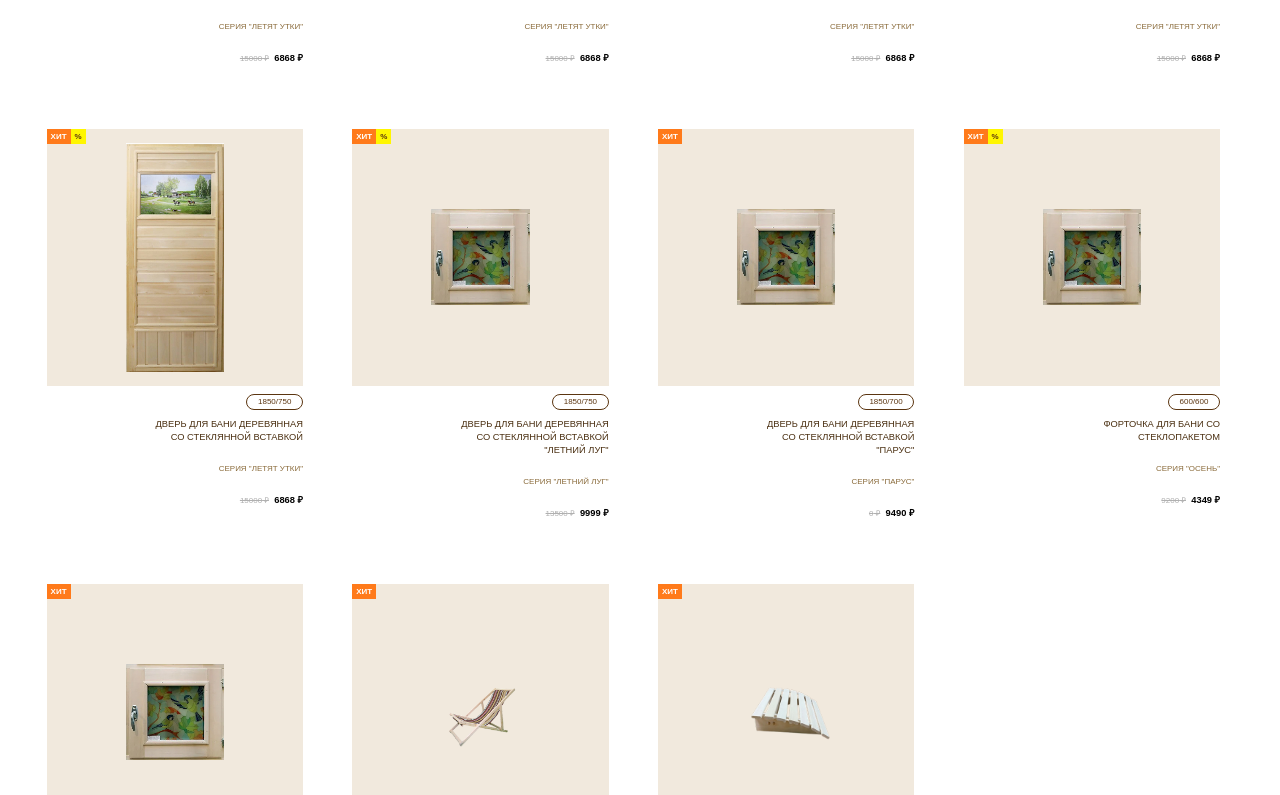
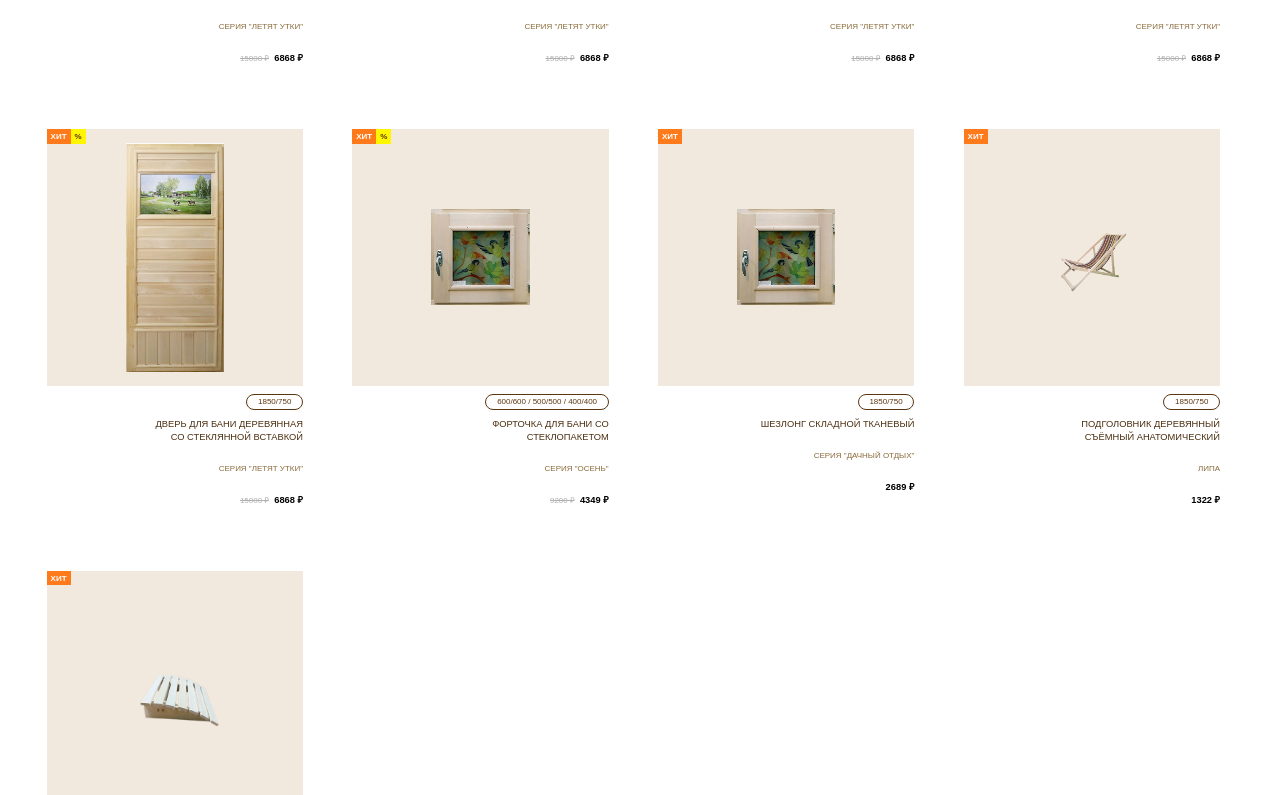
Before and after one commit to Safirenat/mywood, a Next.js app: page / in a window 1280 px wide. Shown: the part 1045-1840 px from the top of the page. Built offline with nearby package versions, Linux system fonts and the light colour scheme.

Commit message:
Вывод нескольких размеров товаров в карточке товара

```diff
--- a/src/components/ui/ProductCard/ProductCard.tsx
+++ b/src/components/ui/ProductCard/ProductCard.tsx
@@ -17,7 +17,7 @@ export default function ProductCard({
     image,
     title,
     series,
-    sizeLabel,
+    sizes,
     price,
     oldPrice,
     isHit,
@@ -56,9 +56,10 @@ export default function ProductCard({
         />
       </div>
 
-      {sizeLabel && (
+      {sizes && sizes.length > 0 && (
         <div className={styles.SizePill}>
-          <span>{sizeLabel}</span>
+          {/* "600/600 / 500/500 / 400/400" */}
+          <span>{sizes.join(" / ")}</span>
         </div>
       )}
 
--- a/src/data/products.ts
+++ b/src/data/products.ts
@@ -3,23 +3,22 @@
 export type ProductCategory =
   | "wood-door"
   | "glass-door"
-  | "combo-door"   // 🔸 новая категория
   | "window"
   | "lounger"
   | "headrest"
   | "other";
 
 export interface Product {
-  id: string;           // ID товара
-  title: string;        // Название, напр. "ДВЕРЬ ДЛЯ БАНИ ..."
-  series: string;       // Серия, напр. 'СЕРИЯ "ЛЕТЯТ УТКИ"'
-  sizeLabel?: string;   // Размер, напр. "1850/750"
-  image: string;        // Путь к картинке
-  price: number;        // Актуальная цена
-  oldPrice?: number;    // Старая цена (если есть скидка)
-  isHit: boolean;       // Хит продаж
-  isNew: boolean;       // Новинка
-  hasDiscount: boolean; // Есть скидка (%)
+  id: string;            // ID товара
+  title: string;         // Название, напр. "ДВЕРЬ ДЛЯ БАНИ ..."
+  series: string;        // Серия, напр. 'СЕРИЯ "ЛЕТЯТ УТКИ"'
+  sizes?: string[];      // МАССИВ размеров: ["600/600", "500/500"]
+  image: string;         // Путь к картинке
+  price: number;         // Актуальная цена
+  oldPrice?: number;     // Старая цена (если есть скидка)
+  isHit: boolean;        // Хит продаж
+  isNew: boolean;        // Новинка
+  hasDiscount: boolean;  // Есть скидка (%)
   category: ProductCategory;
 }
 
@@ -30,7 +29,7 @@ export const categorizedProducts: Record<ProductCategory, Product[]> = {
       id: "door-1",
       title: "ДВЕРЬ ДЛЯ БАНИ ДЕРЕВЯННАЯ СО СТЕКЛЯННОЙ ВСТАВКОЙ",
       series: 'СЕРИЯ "ЛЕТЯТ УТКИ"',
-      sizeLabel: "1850/750",
+      sizes: ["1850/750"],
       image: "/products/test-tovar.jpg",
       price: 6868,
       oldPrice: 15000,
@@ -43,7 +42,7 @@ export const categorizedProducts: Record<ProductCategory, Product[]> = {
       id: "door-122",
       title: "ДВЕРЬ ДЛЯ БАНИ ДЕРЕВЯННАЯ СО СТЕКЛЯННОЙ ВСТАВКОЙ",
       series: 'СЕРИЯ "ЛЕТЯТ УТКИ"',
-      sizeLabel: "1850/750",
+      sizes: ["1850/750"],
       image: "/products/test-tovar.jpg",
       price: 6868,
       oldPrice: 15000,
@@ -56,7 +55,7 @@ export const categorizedProducts: Record<ProductCategory, Product[]> = {
       id: "door-221",
       title: "ДВЕРЬ ДЛЯ БАНИ ДЕРЕВЯННАЯ СО СТЕКЛЯННОЙ ВСТАВКОЙ",
       series: 'СЕРИЯ "ЛЕТЯТ УТКИ"',
-      sizeLabel: "1850/750",
+      sizes: ["1850/750"],
       image: "/products/test-tovar.jpg",
       price: 6868,
       oldPrice: 15000,
@@ -69,7 +68,7 @@ export const categorizedProducts: Record<ProductCategory, Product[]> = {
       id: "door-21",
       title: "ДВЕРЬ ДЛЯ БАНИ ДЕРЕВЯННАЯ СО СТЕКЛЯННОЙ ВСТАВКОЙ",
       series: 'СЕРИЯ "ЛЕТЯТ УТКИ"',
-      sizeLabel: "1850/750",
+      sizes: ["1850/750"],
       image: "/products/test-tovar.jpg",
       price: 6868,
       oldPrice: 15000,
@@ -82,7 +81,7 @@ export const categorizedProducts: Record<ProductCategory, Product[]> = {
       id: "door-231",
       title: "ДВЕРЬ ДЛЯ БАНИ ДЕРЕВЯННАЯ СО СТЕКЛЯННОЙ ВСТАВКОЙ",
       series: 'СЕРИЯ "ЛЕТЯТ УТКИ"',
-      sizeLabel: "1850/750",
+      sizes: ["1850/750"],
       image: "/products/test-tovar.jpg",
       price: 6868,
       oldPrice: 15000,
@@ -98,7 +97,7 @@ export const categorizedProducts: Record<ProductCategory, Product[]> = {
       id: "glass-1",
       title: "ДВЕРЬ СТЕКЛЯННАЯ МАТОВАЯ",
       series: "BRONZE",
-      sizeLabel: "1850/700",
+      sizes: ["1850/700"],
       image: "/products/test-tovar2.jpg",
       price: 11000,
       isHit: false,
@@ -110,7 +109,7 @@ export const categorizedProducts: Record<ProductCategory, Product[]> = {
       id: "glass-31",
       title: "ДВЕРЬ СТЕКЛЯННАЯ МАТОВАЯ",
       series: "BRONZE",
-      sizeLabel: "1850/700",
+      sizes: ["1850/700"],
       image: "/products/test-tovar.jpg",
       price: 11000,
       isHit: false,
@@ -122,7 +121,7 @@ export const categorizedProducts: Record<ProductCategory, Product[]> = {
       id: "glass-31654",
       title: "ДВЕРЬ СТЕКЛЯННАЯ МАТОВАЯ",
       series: "BRONZE",
-      sizeLabel: "1850/700",
+      sizes: ["1850/700"],
       image: "/products/test-tovar.jpg",
       price: 11000,
       isHit: false,
@@ -134,7 +133,7 @@ export const categorizedProducts: Record<ProductCategory, Product[]> = {
       id: "glass-311123",
       title: "ДВЕРЬ СТЕКЛЯННАЯ МАТОВАЯ",
       series: "BRONZE",
-      sizeLabel: "1850/700",
+      sizes: ["1850/700"],
       image: "/products/test-tovar.jpg",
       price: 11000,
       isHit: false,
@@ -146,7 +145,7 @@ export const categorizedProducts: Record<ProductCategory, Product[]> = {
       id: "glass-332321",
       title: "ДВЕРЬ СТЕКЛЯННАЯ МАТОВАЯ",
       series: "BRONZE",
-      sizeLabel: "1850/700",
+      sizes: ["1850/700"],
       image: "/products/test-tovar.jpg",
       price: 11000,
       isHit: false,
@@ -158,7 +157,7 @@ export const categorizedProducts: Record<ProductCategory, Product[]> = {
       id: "glass-3133",
       title: "ДВЕРЬ СТЕКЛЯННАЯ МАТОВАЯ",
       series: "BRONZE",
-      sizeLabel: "1850/700",
+      sizes: ["1850/700"],
       image: "/products/test-tovar.jpg",
       price: 11000,
       isHit: false,
@@ -168,57 +167,13 @@ export const categorizedProducts: Record<ProductCategory, Product[]> = {
     },
   ],
 
-  "combo-door": [
-    {
-      id: "combo-1",
-      title:
-        'ДВЕРЬ ДЛЯ БАНИ ДЕРЕВЯННАЯ СО СТЕКЛЯННОЙ ВСТАВКОЙ "Летний луг"',
-      series: 'СЕРИЯ "ЛЕТНИЙ ЛУГ"',
-      sizeLabel: "1850/750",
-      image: "/products/test-tovar2.jpg",
-      price: 9999,
-      oldPrice: 13500,
-      isHit: true,
-      isNew: true,
-      hasDiscount: true,
-      category: "combo-door",
-    },
-    {
-      id: "combo-2",
-      title:
-        'ДВЕРЬ ДЛЯ БАНИ ДЕРЕВЯННАЯ СО СТЕКЛЯННОЙ ВСТАВКОЙ "Горное озеро"',
-      series: 'СЕРИЯ "ГОРНОЕ ОЗЕРО"',
-      sizeLabel: "1850/750",
-      image: "/products/test-tovar.jpg",
-      price: 10490,
-      oldPrice: 13900,
-      isHit: false,
-      isNew: true,
-      hasDiscount: true,
-      category: "combo-door",
-    },
-    {
-      id: "combo-3",
-      title:
-        'ДВЕРЬ ДЛЯ БАНИ ДЕРЕВЯННАЯ СО СТЕКЛЯННОЙ ВСТАВКОЙ "Парус"',
-      series: 'СЕРИЯ "ПАРУС"',
-      sizeLabel: "1850/700",
-      image: "/products/test-tovar2.jpg",
-      price: 9490,
-      oldPrice: 0,
-      isHit: true,
-      isNew: false,
-      hasDiscount: false,
-      category: "combo-door",
-    },
-  ],
-
   "window": [
     {
       id: "window-1",
       title: "ФОРТОЧКА ДЛЯ БАНИ СО СТЕКЛОПАКЕТОМ",
       series: 'СЕРИЯ "ОСЕНЬ"',
-      sizeLabel: "600/600",
+      // вот тут как раз несколько размеров
+      sizes: ["600/600", "500/500", "400/400"],
       image: "/products/test-tovar2.jpg",
       price: 4349,
       oldPrice: 9200,
@@ -234,7 +189,7 @@ export const categorizedProducts: Record<ProductCategory, Product[]> = {
       id: "lounger-1",
       title: "ШЕЗЛОНГ СКЛАДНОЙ ТКАНЕВЫЙ",
       series: 'СЕРИЯ "Дачный отдых"',
-      sizeLabel: "1850/750",
+      sizes: ["1850/750"],
       image: "/products/test-tovar2.jpg",
       price: 2689,
       oldPrice: undefined,
@@ -250,7 +205,7 @@ export const categorizedProducts: Record<ProductCategory, Product[]> = {
       id: "headrest-1",
       title: "ПОДГОЛОВНИК ДЕРЕВЯННЫЙ СЪЁМНЫЙ АНАТОМИЧЕСКИЙ",
       series: "ЛИПА",
-      sizeLabel: "1850/750",
+      sizes: ["1850/750"],
       image: "/products/test-tovar3.png",
       price: 1322,
       oldPrice: undefined,
@@ -263,7 +218,7 @@ export const categorizedProducts: Record<ProductCategory, Product[]> = {
       id: "headrest-12",
       title: "ПОДГОЛОВНИК ДЕРЕВЯННЫЙ СЪЁМНЫЙ АНАТОМИЧЕСКИЙ",
       series: "ЛИПА",
-      sizeLabel: "1850/750",
+      sizes: ["1850/750"],
       image: "/products/test-tovar4.png",
       price: 1322,
       oldPrice: undefined,
```
